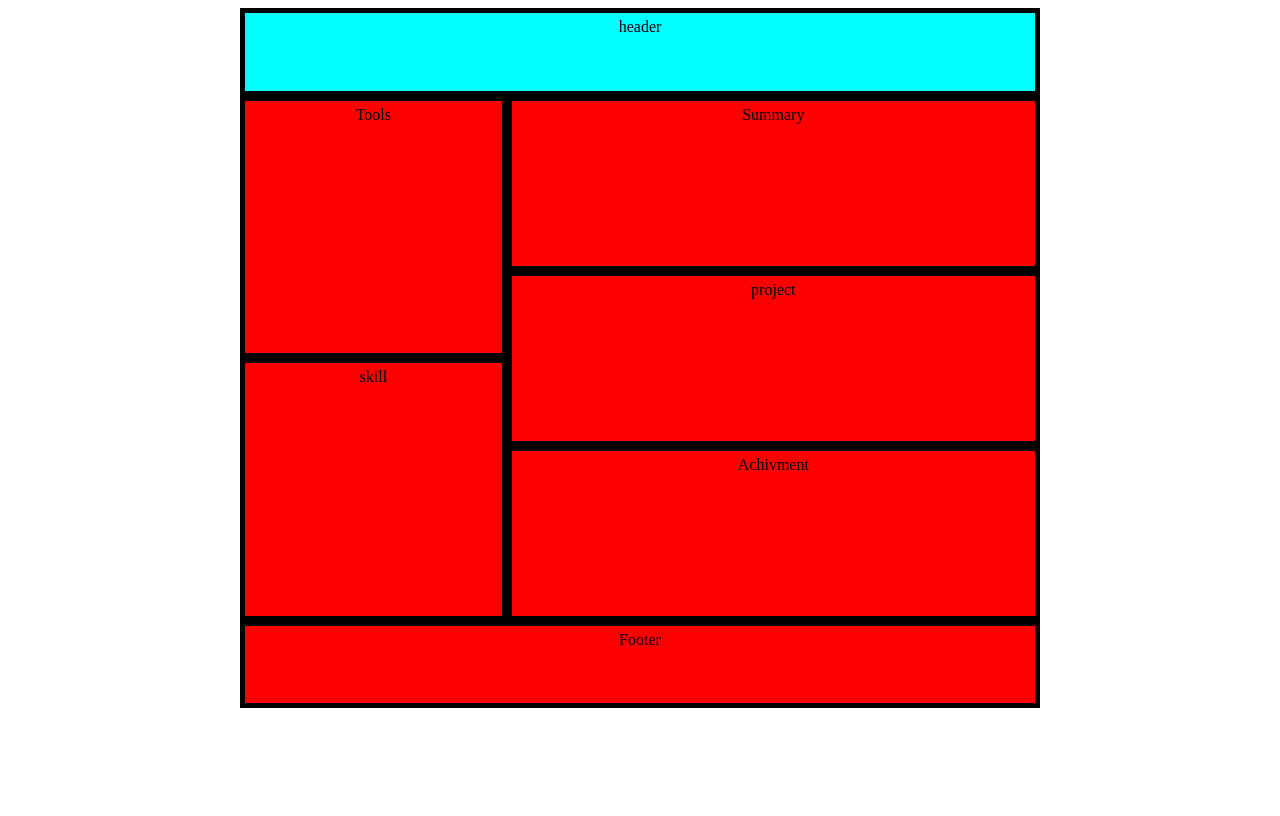
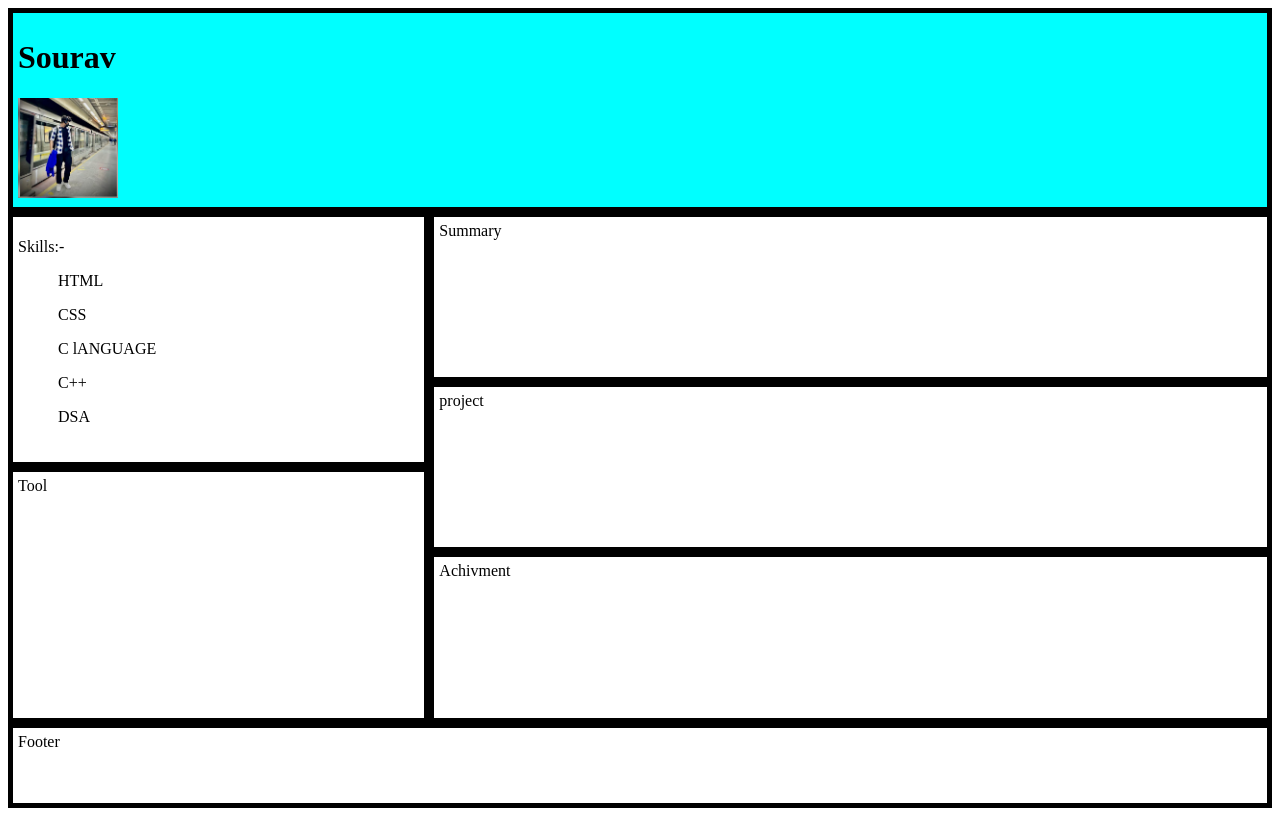
Before and after one commit to sourav-xe/Mern-stack, a plain HTML site: page grids/resume_grid.html in a window 1280 px wide. Drawn offline with Linux system fonts and the light colour scheme.

Commit message:
all files till 29-1

```diff
--- a/grids/resume_grid.html
+++ b/grids/resume_grid.html
@@ -6,8 +6,7 @@
     <title>Resume</title>
     <style>
         #container{
-            height: 700px;
-            width: 800px;
+            height: 100vh;
             background-color: black;
             display: grid;
             grid-template-rows:repeat(8,1fr);
@@ -17,7 +16,7 @@
         .box{
             /* height:100px;
             width: 100px; */
-            background-color: red;
+           background-color: rgb(255, 255, 255);
             padding: 5px;
             margin: 5px;
 
@@ -26,10 +25,10 @@
             grid-column: 1/4;
             background-color: aqua;
         }
-        .Tools{
+        .Skill{
                 grid-row: 2/5;
         }
-        .skill{
+        .Tool{
             grid-row: 5/8;
         }
        .Summary{
@@ -49,20 +48,48 @@
          .Footer{
             grid-column: 1/4;
         }
+        .myimg{
+            justify-content: start;
+            align-items: center;
+            border-radius: 100%;
+            width: 100px;
+            }
+        h1{
+            justify-content: center;
+            align-items: center;
+        }
+        .skill{
+            font-weight: bolder;
+            justify-content: center;
+            align-items: center;
+        }
 
     </style>
 </head>
 <body>
-    <center>
+
     <div id="container">
-        <div class="box header">header</div>
-        <div class="box Tools">Tools</div>
-        <div class="box skill">skill</div>
+        <div class="box header"><h1>Sourav</h1>
+            <div class="myimg">
+                <img src="sourav_img.jpg" alt="my image" width="100px
+                ">
+            </div>
+        </div>
+        <div class="box Skill">
+          <P >Skills:-</P>
+          <ol>HTML</ol>
+          <ol>CSS</ol>
+          <ol>C lANGUAGE</ol>
+          <ol>C++</ol>
+          <ol>DSA</ol>
+
+        </div>
+        <div class="box Tool">Tool</div>
         <div class="box Summary">Summary</div>
         <div class="box project">project</div>
         <div class="box Achivment">Achivment</div>
          <div class="box Footer">Footer</div>
     </div>
-</center>
+
 </body>
 </html>
```
Also changed, not shown: grids/grid_template.html (+2 -4 lines), grids/gridtemplate-area.html (+5 -4 lines), grids/hard-templatearea.html (+16 -7 lines).
